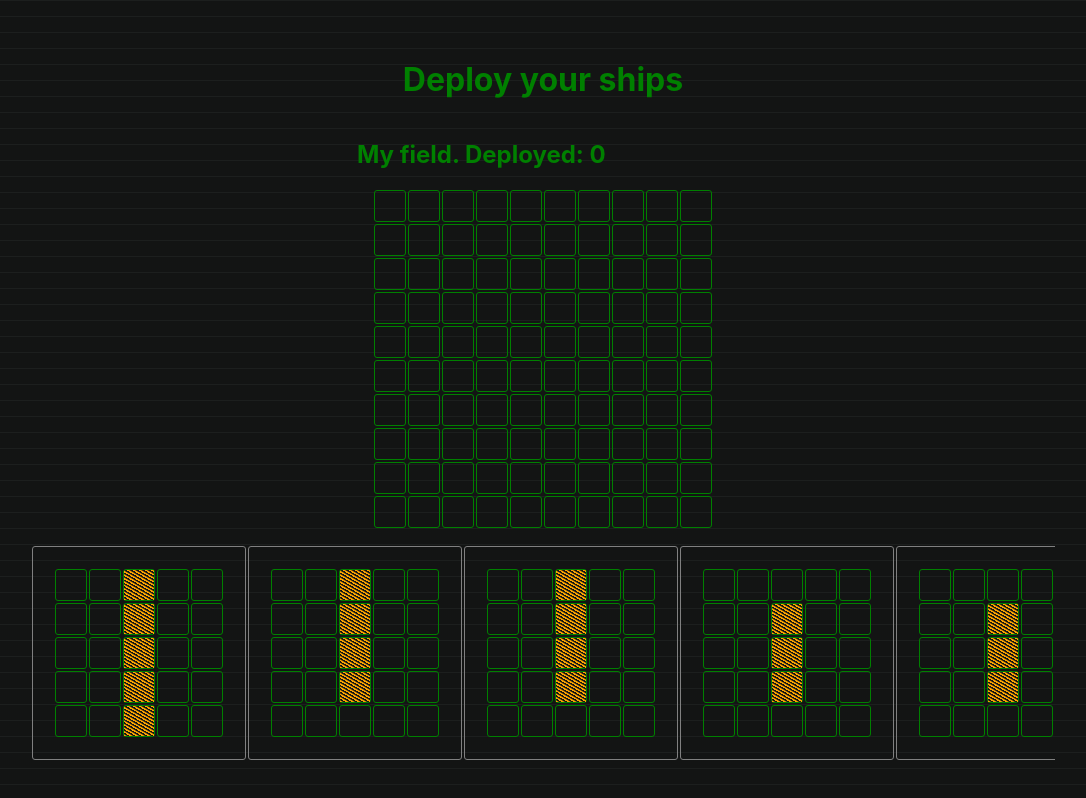
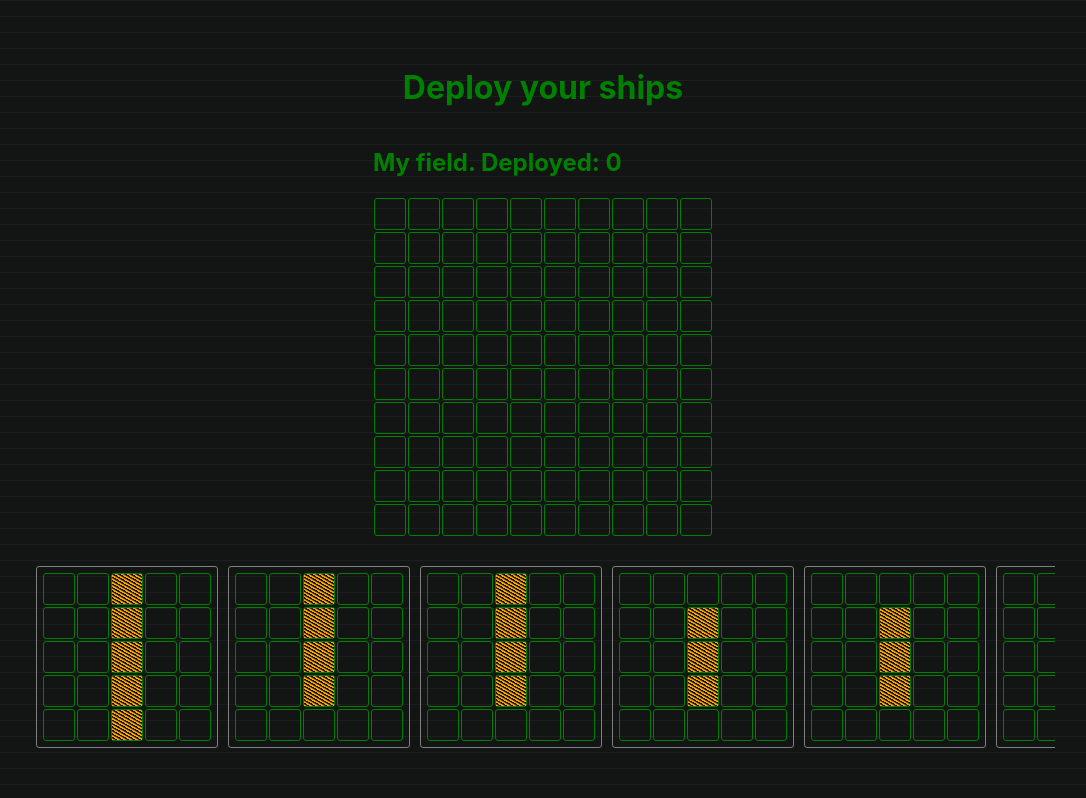
Before and after one commit to ThiagoEize/battleship-fe, a React (Create React App) app: page /game in a window 1280 px wide. Shown: the whole page, without its empty margins (97-1183 px from the left). Built offline with nearby package versions, Linux system fonts and the light colour scheme; no server answers.

Commit message:
minor style changes

```diff
--- a/src/components/game/style/game.css
+++ b/src/components/game/style/game.css
@@ -12,6 +12,7 @@
   flex-direction: row;
   max-width: 80%;
   overflow-x: scroll;
+  margin-top: 1.5rem;
 }
 /*
 .select-cont  >:hover {
@@ -24,7 +25,7 @@
   padding: 5px;
   border: solid 1px gray;
   border-radius: 3px;
-  margin: 1px;
+  margin: 5px;
 }
 
 .select-cont-selected {
@@ -41,5 +42,4 @@
 .field {
   display: flex;
   flex-direction: column;
-  margin: 1rem;
 }
```
